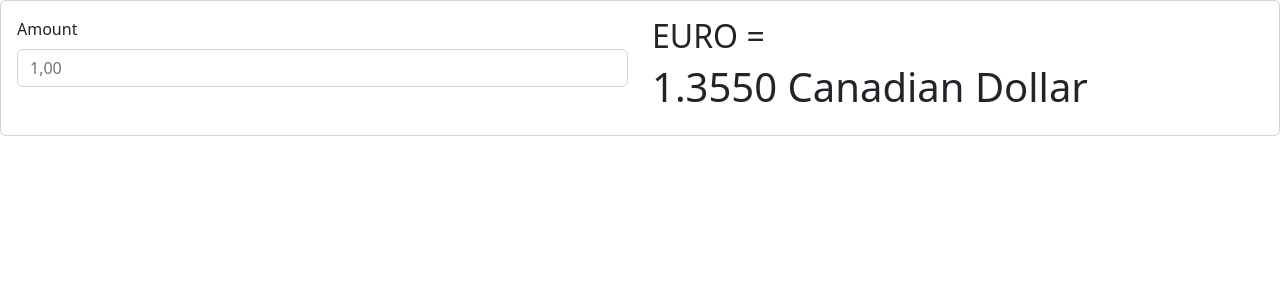
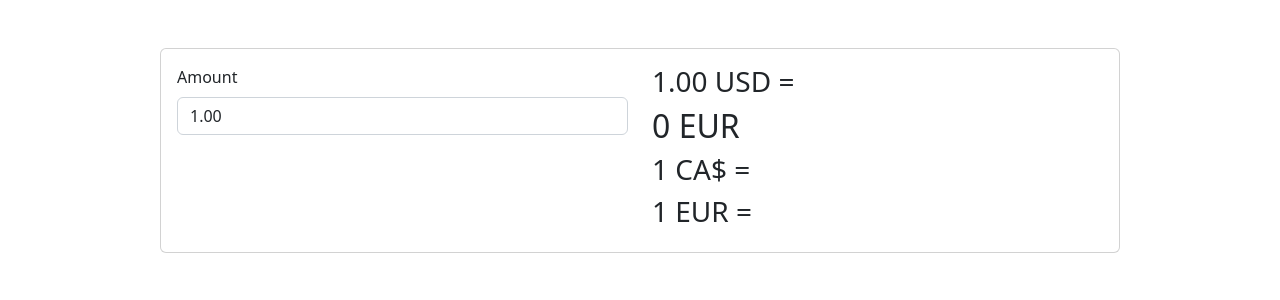
Before and after one commit to AlanCaruso/exchange-app, a React (Create React App) app: page / in a window 1280 px wide. Shown: the top 300 px of the page. Built offline with nearby package versions, Linux system fonts and the light colour scheme; no server answers.

Commit message:
api request

```diff
--- a/package.json
+++ b/package.json
@@ -6,6 +6,7 @@
     "@testing-library/jest-dom": "^5.16.4",
     "@testing-library/react": "^13.3.0",
     "@testing-library/user-event": "^13.5.0",
+    "axios": "^0.27.2",
     "bootstrap": "^5.2.0-beta1",
     "react": "^18.1.0",
     "react-dom": "^18.1.0",
--- a/src/App.js
+++ b/src/App.js
@@ -1,34 +1,75 @@
-import React, { useState } from 'react';
+import React, { useState, useEffect } from 'react';
+import axios from "axios";
 import './App.css';
 import 'bootstrap/dist/css/bootstrap.css';
 
 
 function App() {
-  const [data, setData] = useState(null)
+  const [currency, setCurrency] = useState([]);
+  const [inputValue, setInputValue] = useState(null);
+  const [exchangeValue, setExchangeValue] = useState(null);
+
+  useEffect(() => {
+    axios.get("https://api.vatcomply.com/rates?base=USD")
+      .then(res => {
+        setCurrency(res.data.rates.EUR);
+      })
+      .catch(err => {
+        console.log(err);
+      })
+
+  }, []);
+
+  useEffect(() => {
+    let defaultValue = "1.00";
+    setInputValue(defaultValue);
+    convert();
+  }, [currency])
+
+
+
+  console.log(exchangeValue)
+
   function getData(val) {
-    setData(val.target.value);
-    console.log(val.target.value);
+    setInputValue(val.target.value);
+    convert()
+  }
+
+  function convert() {
+    var rate = currency;
+    setExchangeValue(inputValue * rate)
   }
   return (
     <div className="App">
-      <div className="card">
+      <div className='w-100 d-flex justify-content-center mt-5'>
+        <div className="card w-75">
           <div className="card-body">
             <div className="row">
               <div className='col'>
                 <label for="formGroupExampleInput" className="form-label">Amount</label>
-              <input type="text" className="form-control" id="formGroupExampleInput" placeholder="1,00" onChange={getData} />
+                <input type="text" className="form-control" id="formGroupExampleInput" placeholder="1,00" value={inputValue} onChange={getData} />
               </div>
               <div className='col'>
-              <h2>{data} EURO =</h2>
+                <h3>{inputValue} USD =</h3>
                 <div className="row">
                   <div className='col'>
-                  <h1>1.3550 Canadian Dollar</h1>
+                    <h2>{exchangeValue} EUR</h2>
+                  </div>
+                </div>
+                <div className="row">
+                  <div className='col'>
+                    <h3 className=''>1 CA$ = </h3>
+                  </div>
+                </div>
+                <div className="row">
+                  <div className='col'>
+                    <h3 className=''>1 EUR = </h3>
                   </div>
                 </div>
               </div>
             </div>
-
           </div >
+        </div>
       </div>
     </div>
   );
```
Also changed, not shown: 1 other file (tests, documents, lock files or other folders). Lines whose indentation alone changed are shown as unchanged.
